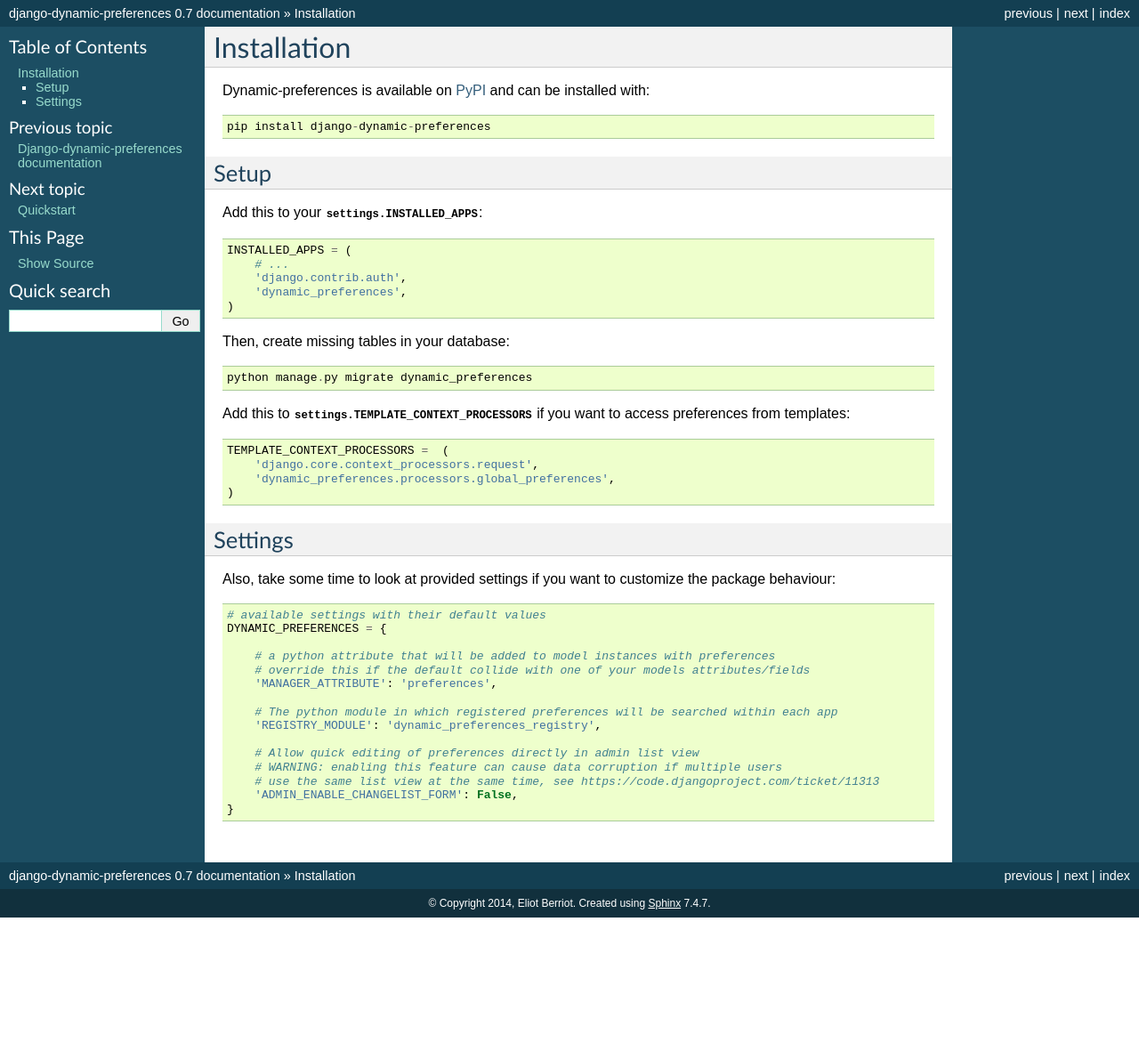
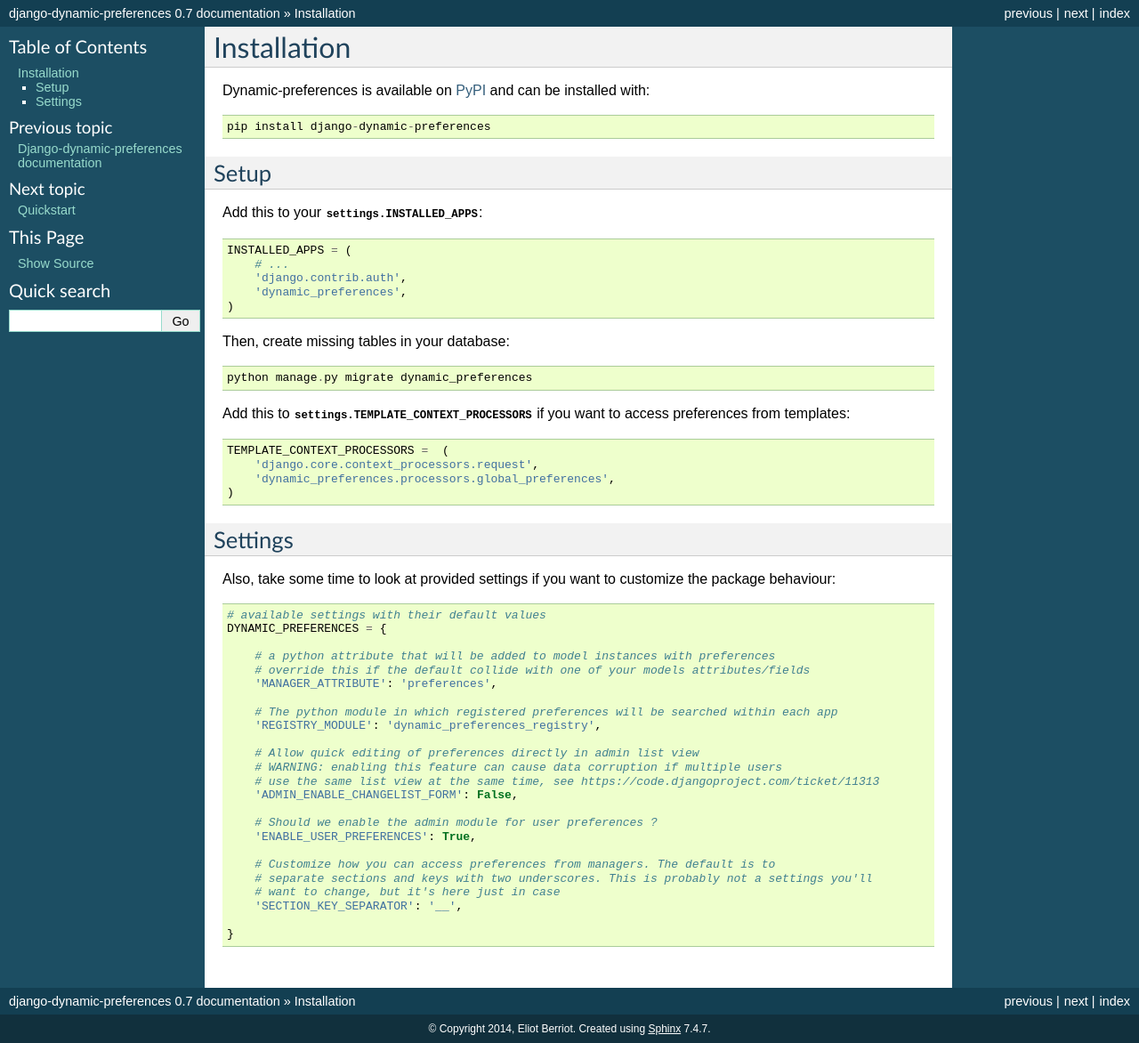
Before and after one commit to agateblue/django-dynamic-preferences, a Sphinx documentation site: the page built from docs/installation.rst, in a window 1280 px wide. Shown: the whole page at 89% size. Built offline with Sphinx 7.4.7, drawn with Linux system fonts in a browser that asks for light colours; before the commit the page ends 1031 px from its top, so only the background shows below that.

Commit message:
Added setting to disable user preferences admin, see #33

```diff
--- a/docs/installation.rst
+++ b/docs/installation.rst
@@ -49,4 +49,13 @@
             # WARNING: enabling this feature can cause data corruption if multiple users
             # use the same list view at the same time, see https://code.djangoproject.com/ticket/11313
             'ADMIN_ENABLE_CHANGELIST_FORM': False,
+
+            # Should we enable the admin module for user preferences ?
+            'ENABLE_USER_PREFERENCES': True,
+
+            # Customize how you can access preferences from managers. The default is to
+            # separate sections and keys with two underscores. This is probably not a settings you'll
+            # want to change, but it's here just in case
+            'SECTION_KEY_SEPARATOR': '__',
+
         }
```
Also changed, not shown: 2 other files.
